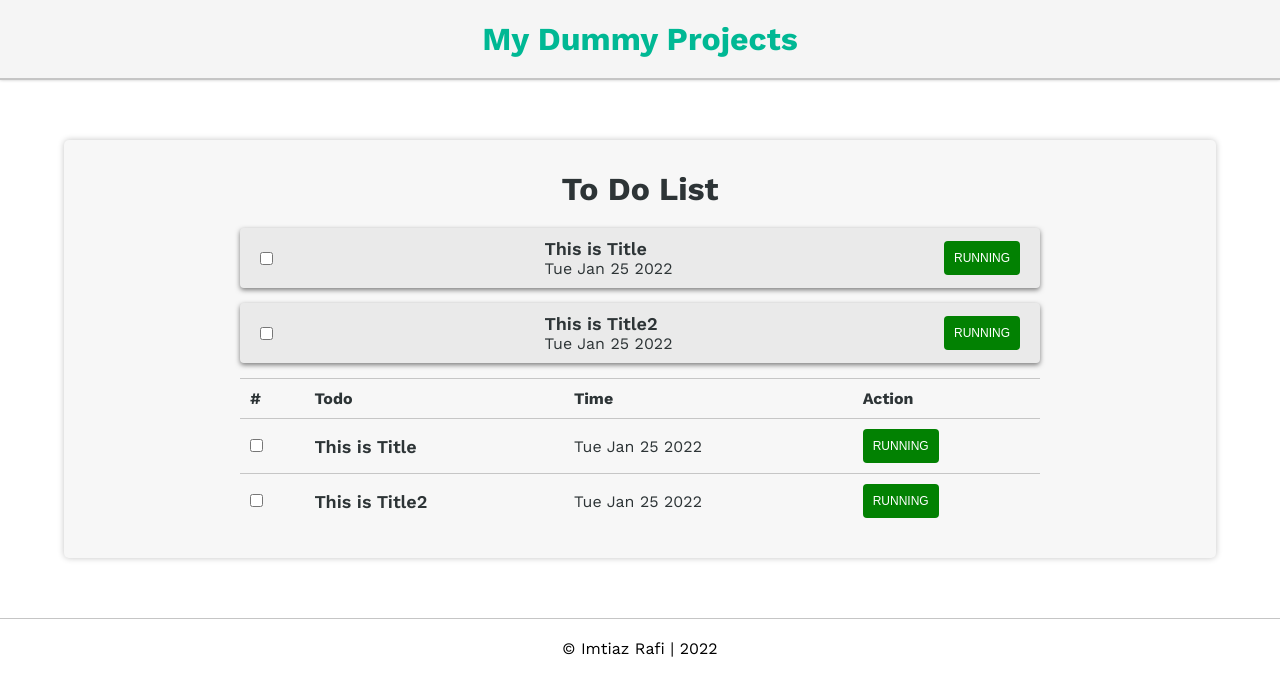
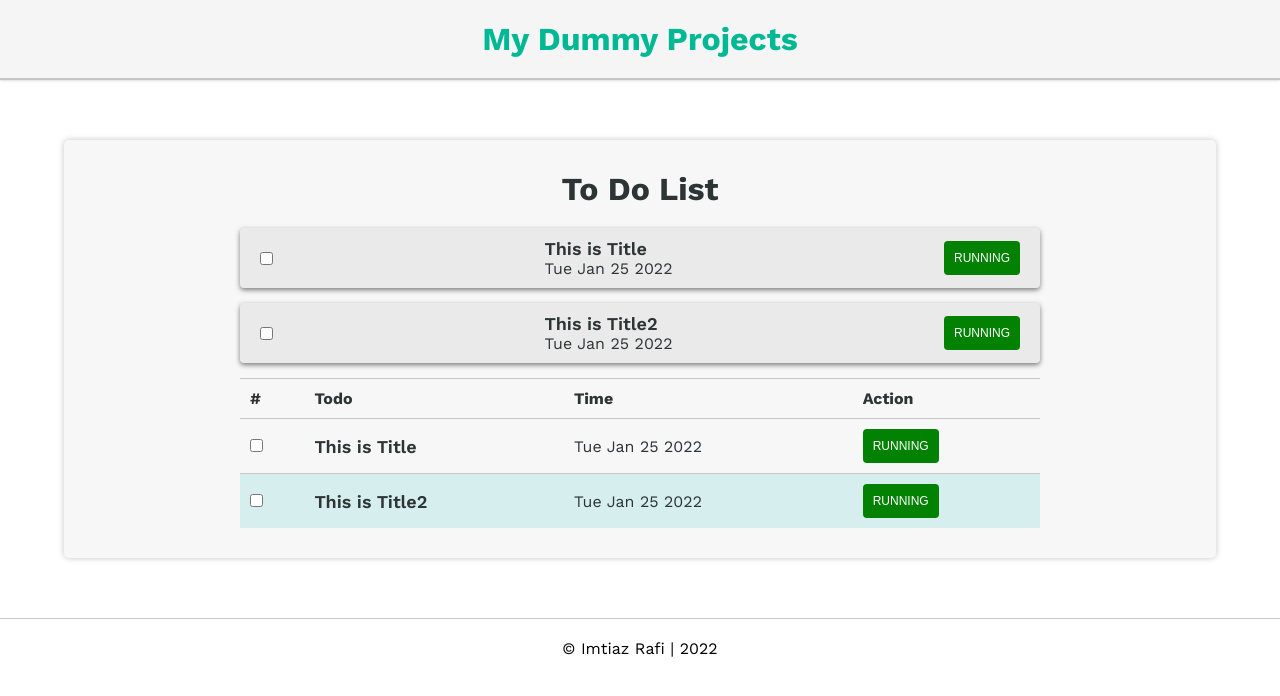
Before and after one commit to Imtiaz-Rafi/Dummy-Projects, a React (Create React App) app: page /todolist in a window 1280 px wide. Shown: the top 696 px of the page. Built offline with nearby package versions, Linux system fonts and the light colour scheme.

Commit message:
css changed

```diff
--- a/src/components/todo/todo.module.css
+++ b/src/components/todo/todo.module.css
@@ -50,6 +50,9 @@ table {
 }
 tr {
 }
+tr:nth-child(even) {
+    background-color: #d6eeee;
+}
 th,
 td {
     border-top: 1px solid rgb(0, 0, 0, 0.2);
```
